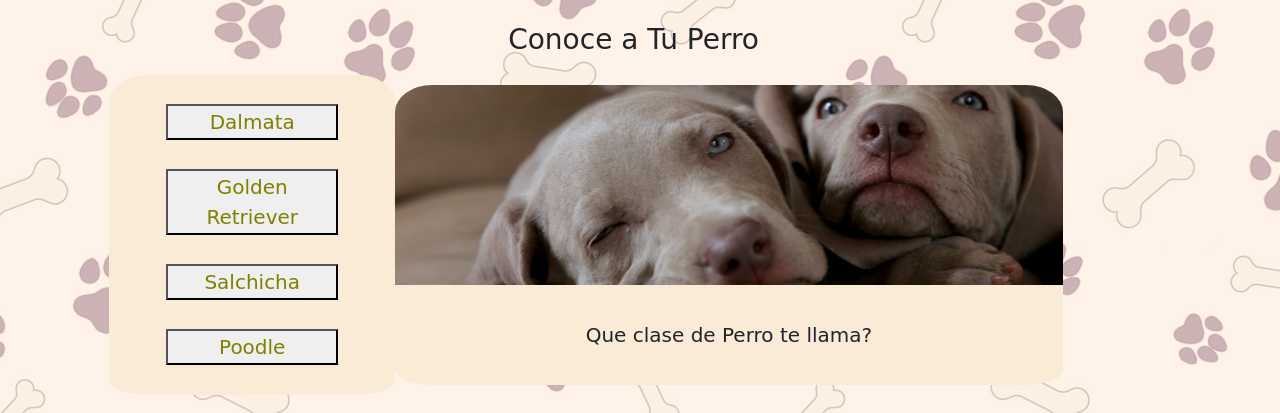
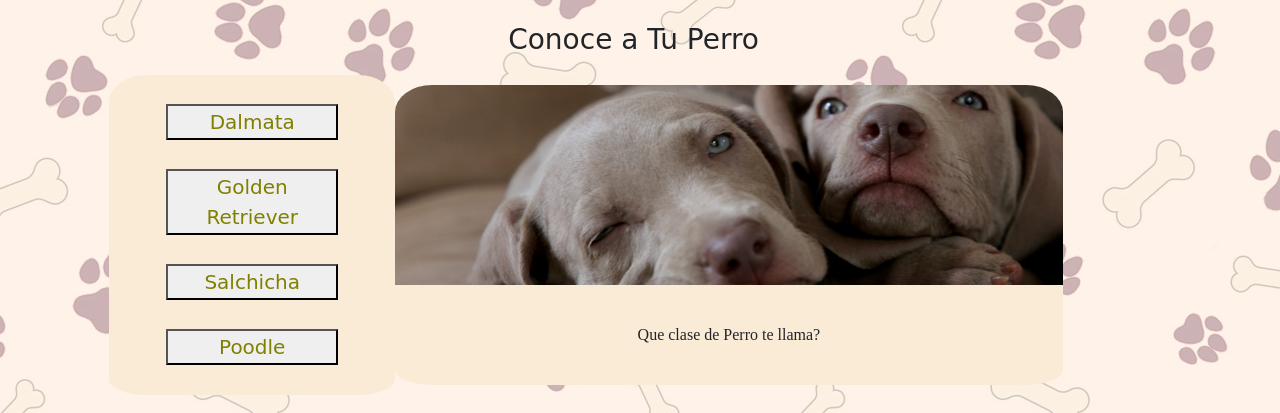
Before and after one commit to laponte16/Puppies-Care, a plain HTML site: page es/breed.html in a window 1280 px wide. Shown: the part 179-592 px from the top of the page. Drawn offline with nearby package versions, Linux system fonts and the light colour scheme.

Commit message:
Update styles.css

```diff
--- a/es/styles.css
+++ b/es/styles.css
@@ -168,8 +168,8 @@ body{
     border-bottom-left-radius: 37px 15px;
     border-bottom-right-radius: 37px 15px;
 
-    font-family: 'Brush Script MT', cursive;
-    font-size: 20px;
+    font-family: 'Lucida Handwriting', Serif;
+    font-size: 16px;
 }
 /*ELEMENTOS DEl Footer*/
 
```
